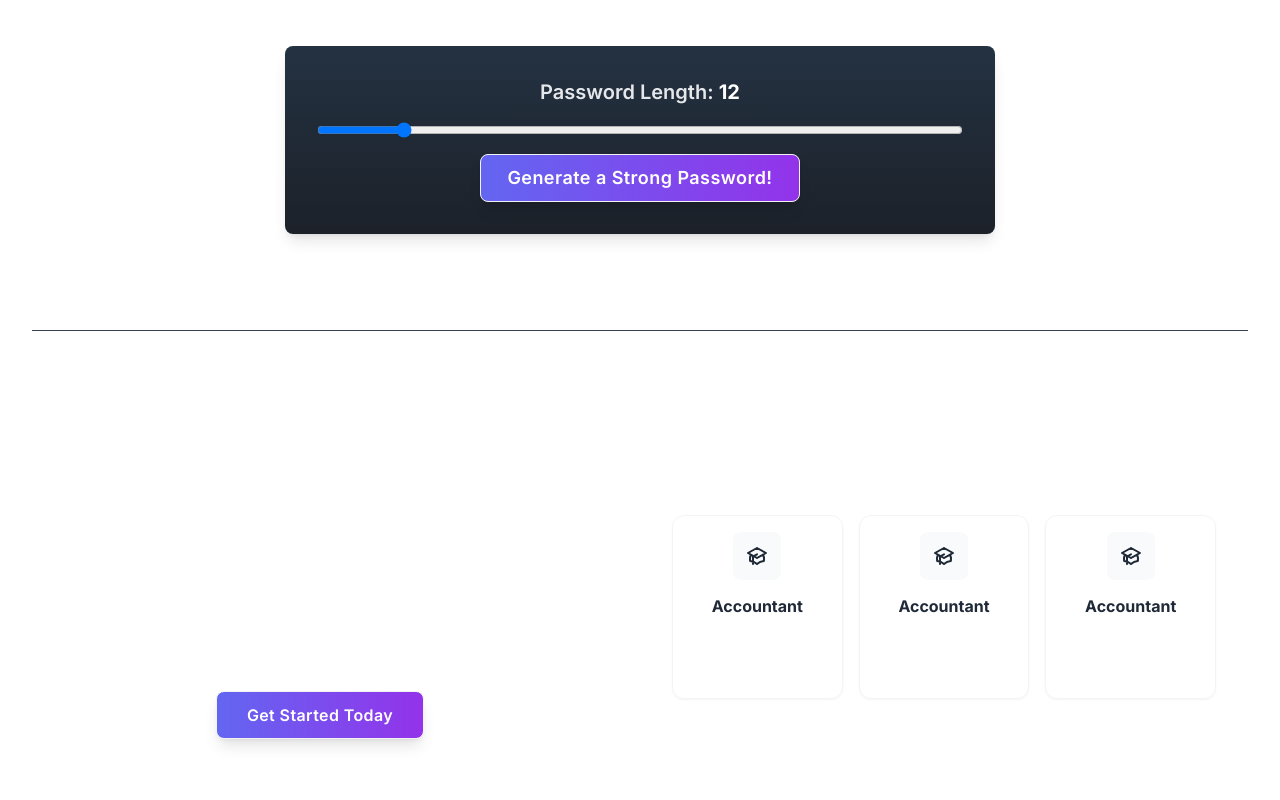
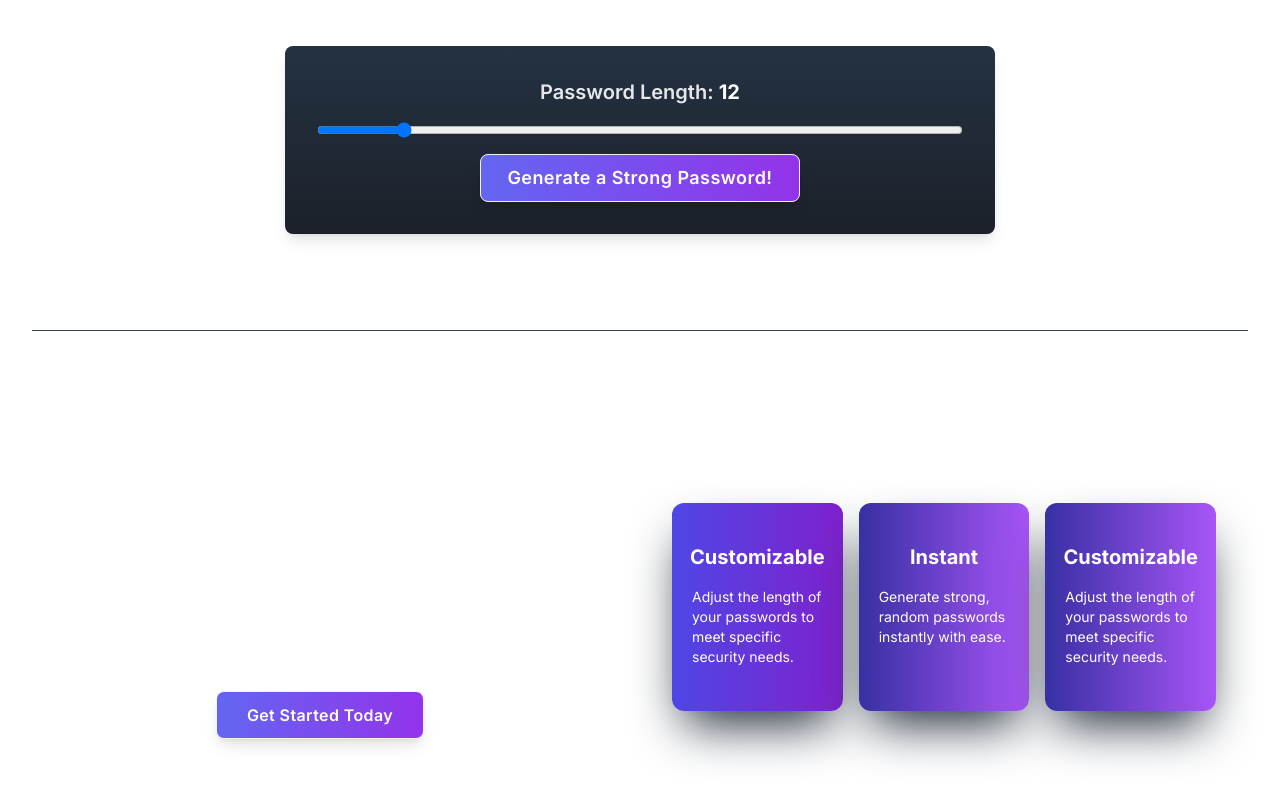
Before and after one commit to yashmandi/password-gen, a React (Vite) app: page / in a window 1280 px wide. Shown: the part 342-1142 px from the top of the page. Built offline with nearby package versions, Linux system fonts and the light colour scheme.

Commit message:
section ui

```diff
--- a/src/components/Section.jsx
+++ b/src/components/Section.jsx
@@ -15,8 +15,8 @@ const Section = () => {
                 PassGen is a simple and efficient tool for generating strong,
                 random passwords to enhance your online security. With
                 customizable length options, it ensures you create passwords
-                that are secure, protecting your accounts
-                from potential threats.
+                that are secure, protecting your accounts from potential
+                threats.
               </p>
 
               <a
@@ -27,97 +27,45 @@ const Section = () => {
               </a>
             </div>
 
-            <div className="grid grid-cols-2 gap-4 sm:grid-cols-3">
+            <div className="grid  gap-4 sm:grid-cols-3">
               <a
-                className="block rounded-xl border border-gray-100 p-4 shadow-sm hover:border-gray-200 hover:ring-1 hover:ring-gray-200 focus:outline-none focus:ring"
+                className="block shadow-2xl hover:shadow-gray-700  shadow-gray-800 transition-all rounded-xl bg-gradient-to-r from-indigo-600 to-purple-700 h-52  p-3 pt-8 transition-all"
                 href="#"
               >
-                <span className="inline-block rounded-lg bg-gray-50 p-3">
-                  <svg
-                    className="size-6"
-                    fill="none"
-                    stroke="currentColor"
-                    viewBox="0 0 24 24"
-                    xmlns="http://www.w3.org/2000/svg"
-                  >
-                    <path d="M12 14l9-5-9-5-9 5 9 5z"></path>
-                    <path d="M12 14l6.16-3.422a12.083 12.083 0 01.665 6.479A11.952 11.952 0 0012 20.055a11.952 11.952 0 00-6.824-2.998 12.078 12.078 0 01.665-6.479L12 14z"></path>
-                    <path
-                      strokeLinecap="round"
-                      strokeLinejoin="round"
-                      strokeWidth="2"
-                      d="M12 14l9-5-9-5-9 5 9 5zm0 0l6.16-3.422a12.083 12.083 0 01.665 6.479A11.952 11.952 0 0012 20.055a11.952 11.952 0 00-6.824-2.998 12.078 12.078 0 01.665-6.479L12 14zm-4 6v-7.5l4-2.222"
-                    ></path>
-                  </svg>
-                </span>
+                <h2 className="mt-2 text-xl text-white font-bold">
+                  Customizable
+                </h2>
 
-                <h2 className="mt-2 font-bold">Accountant</h2>
-
-                <p className="hidden sm:mt-1 sm:block sm:text-sm sm:text-white">
-                  Lorem ipsum dolor sit amet consectetur.
+                <p className="hidden text-start sm:mt-4 pl-2 sm:block sm:text-sm sm:text-white">
+                  Adjust the length of your passwords to meet specific security
+                  needs.
                 </p>
               </a>
 
               <a
-                className="block rounded-xl border border-gray-100 p-4 shadow-sm hover:border-gray-200 hover:ring-1 hover:ring-gray-200 focus:outline-none focus:ring"
+                className="block shadow-2xl hover:shadow-gray-700  shadow-gray-800 transition-all rounded-xl bg-gradient-to-r from-indigo-800 to-purple-500 h-52  p-3 pt-8 transition-all"
                 href="#"
               >
-                <span className="inline-block rounded-lg bg-gray-50 p-3">
-                  <svg
-                    className="size-6"
-                    fill="none"
-                    stroke="currentColor"
-                    viewBox="0 0 24 24"
-                    xmlns="http://www.w3.org/2000/svg"
-                  >
-                    <path d="M12 14l9-5-9-5-9 5 9 5z"></path>
-                    <path d="M12 14l6.16-3.422a12.083 12.083 0 01.665 6.479A11.952 11.952 0 0012 20.055a11.952 11.952 0 00-6.824-2.998 12.078 12.078 0 01.665-6.479L12 14z"></path>
-                    <path
-                      strokeLinecap="round"
-                      strokeLinejoin="round"
-                      strokeWidth="2"
-                      d="M12 14l9-5-9-5-9 5 9 5zm0 0l6.16-3.422a12.083 12.083 0 01.665 6.479A11.952 11.952 0 0012 20.055a11.952 11.952 0 00-6.824-2.998 12.078 12.078 0 01.665-6.479L12 14zm-4 6v-7.5l4-2.222"
-                    ></path>
-                  </svg>
-                </span>
+                <h2 className="mt-2 text-xl text-white font-bold">Instant</h2>
 
-                <h2 className="mt-2 font-bold">Accountant</h2>
-
-                <p className="hidden sm:mt-1 sm:block sm:text-sm sm:text-white">
-                  Lorem ipsum dolor sit amet consectetur.
+                <p className="hidden text-start sm:mt-4 pl-2 sm:block sm:text-sm sm:text-white">
+                  Generate strong, random passwords instantly with ease.
                 </p>
               </a>
 
               <a
-                className="block rounded-xl border border-gray-100 p-4 shadow-sm hover:border-gray-200 hover:ring-1 hover:ring-gray-200 focus:outline-none focus:ring"
+                className="block shadow-2xl hover:shadow-gray-700  shadow-gray-800 transition-all rounded-xl bg-gradient-to-r from-indigo-800 to-purple-500 h-52  p-3 pt-8 transition-all"
                 href="#"
               >
-                <span className="inline-block rounded-lg bg-gray-50 p-3">
-                  <svg
-                    className="size-6"
-                    fill="none"
-                    stroke="currentColor"
-                    viewBox="0 0 24 24"
-                    xmlns="http://www.w3.org/2000/svg"
-                  >
-                    <path d="M12 14l9-5-9-5-9 5 9 5z"></path>
-                    <path d="M12 14l6.16-3.422a12.083 12.083 0 01.665 6.479A11.952 11.952 0 0012 20.055a11.952 11.952 0 00-6.824-2.998 12.078 12.078 0 01.665-6.479L12 14z"></path>
-                    <path
-                      strokeLinecap="round"
-                      strokeLinejoin="round"
-                      strokeWidth="2"
-                      d="M12 14l9-5-9-5-9 5 9 5zm0 0l6.16-3.422a12.083 12.083 0 01.665 6.479A11.952 11.952 0 0012 20.055a11.952 11.952 0 00-6.824-2.998 12.078 12.078 0 01.665-6.479L12 14zm-4 6v-7.5l4-2.222"
-                    ></path>
-                  </svg>
-                </span>
+                <h2 className="mt-2 text-xl text-white font-bold">
+                  Customizable
+                </h2>
 
-                <h2 className="mt-2 font-bold">Accountant</h2>
-
-                <p className="hidden sm:mt-1 sm:block sm:text-sm sm:text-white">
-                  Lorem ipsum dolor sit amet consectetur.
+                <p className="hidden text-start sm:mt-4 pl-2 sm:block sm:text-sm sm:text-white">
+                  Adjust the length of your passwords to meet specific security
+                  needs.
                 </p>
               </a>
-
             </div>
           </div>
         </div>
```
Also changed, not shown: src/pages/Home.jsx (line endings or trailing spaces).
